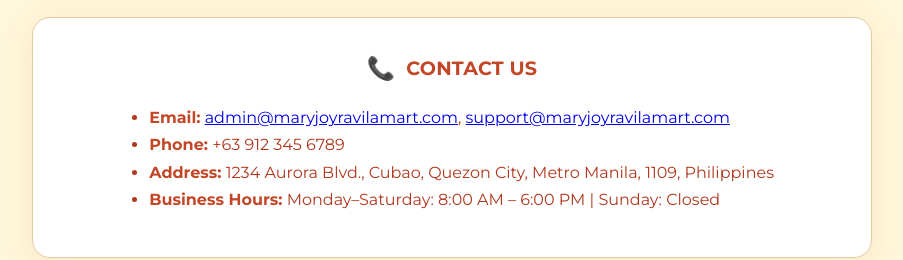
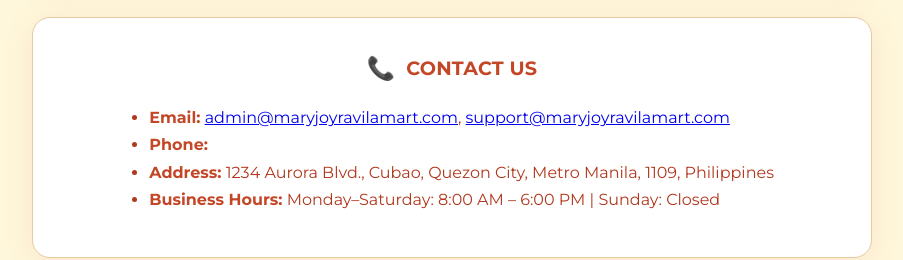
Before and after one commit to DaniPop88/MaryjoyRavila, a plain HTML site: page index.html in a window 1280 px wide. Shown: the part 3180-3440 px from the top of the page, without its empty margins (188-1091 px from the left). Drawn offline with Linux system fonts and the light colour scheme.

Commit message:
Update index.html

```diff
--- a/index.html
+++ b/index.html
@@ -681,7 +681,7 @@
       <h2 class="section-title"><span class="emoji">📞</span>CONTACT US</h2>
       <ul class="contact-list">
         <li><strong>Email:</strong> <a href="mailto:admin@maryjoyravilamart.com">admin@maryjoyravilamart.com</a>, <a href="mailto:support@maryjoyravilamart.com">support@maryjoyravilamart.com</a></li>
-        <li><strong>Phone:</strong> +63 912 345 6789</li>
+        <li><strong>Phone:</strong> </li>
         <li><strong>Address:</strong> 1234 Aurora Blvd., Cubao, Quezon City, Metro Manila, 1109, Philippines</li>
         <li><strong>Business Hours:</strong> Monday–Saturday: 8:00 AM – 6:00 PM | Sunday: Closed</li>
       </ul>
@@ -725,7 +725,7 @@
         <div class="footer-contact-title"><b>Maryjoy Ravila Retail Mart</b></div>
         <div>
           1234 Aurora Blvd., Cubao, Quezon City, Metro Manila, 1109, Philippines<br>
-          <b>Phone:</b> +63 912 345 6789 &nbsp;|&nbsp; <b>Email:</b>
+          <b>Phone:</b> +63 917 625 3841 &nbsp;|&nbsp; <b>Email:</b>
           <a href="mailto:admin@maryjoyravilamart.com">admin@maryjoyravilamart.com</a>
         </div>
         <div>Business Registration No: 1234567890 | VAT No: 987654321</div>
```
